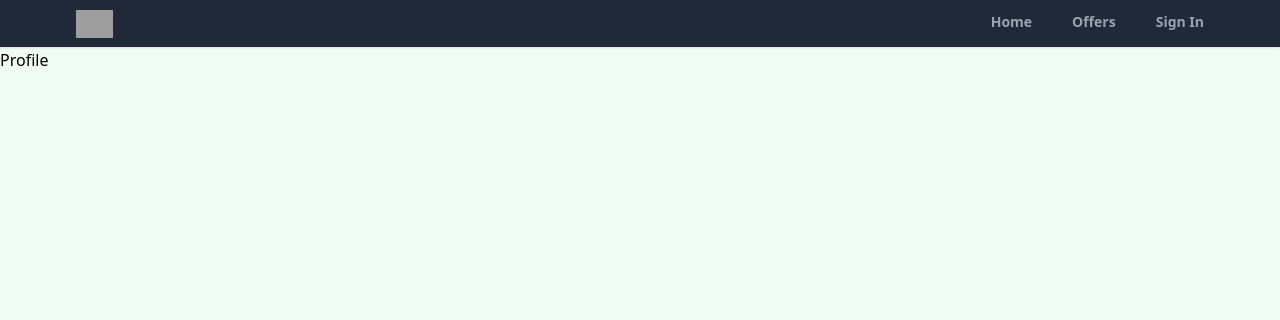
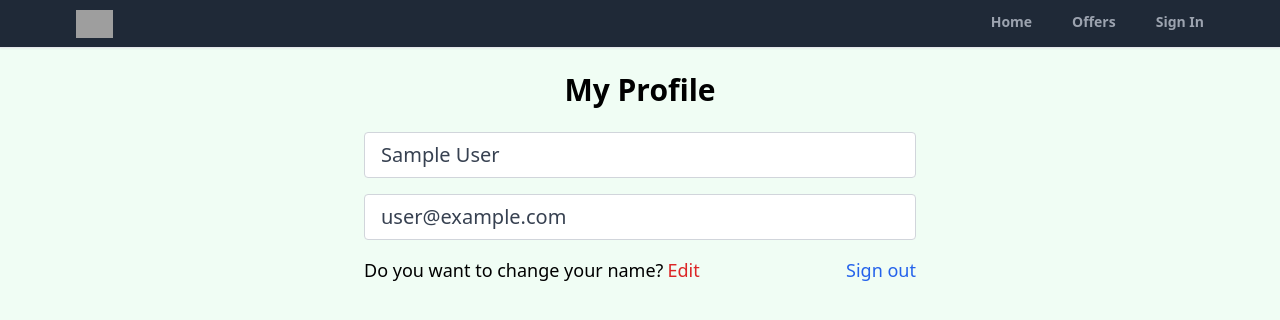
Before and after one commit to karthik5699/realtor-app, a React (Vite) app: page /profile in a window 1280 px wide. Shown: the top 320 px of the page. Built offline with nearby package versions, Linux system fonts and the light colour scheme; no server answers; sample sign-in values are in the browser's storage; grey boxes are pictures that could not be loaded.

Commit message:
created a private route and custom hook for profile page

```diff
--- a/src/App.jsx
+++ b/src/App.jsx
@@ -9,6 +9,7 @@
 import 'react-toastify/dist/ReactToastify.css';
 
 import Header from "./components/Header";
+import PrivateRoute from "./components/PrivateRoute";
 
 
 function App() {
@@ -19,7 +20,9 @@
       <Header />
       <Routes>
         <Route path="/" element={<Home />} />
-        <Route path="/profile" element={<Profile />} />
+        <Route path="/profile" element={<PrivateRoute />}>
+          <Route path="/profile" element={<Profile />} />
+        </Route>
         <Route path="sign-in" element={<SignIn />} />
         <Route path="/sign-up" element={<Signup />} />
         <Route path="forgot-password" element={<ForgotPassword />} />
--- a/src/components/OAuth.jsx
+++ b/src/components/OAuth.jsx
@@ -12,7 +12,7 @@
         try {
             const auth = getAuth();
             const provider = new GoogleAuthProvider();
-            const result = await signInWithPopup(auth, provider)
+            const result = await signInWithPopup(auth, provider);
             const user = result.user;
             // check if the user already exists in the db
             const docRef = doc(db, "users", user.uid);
--- /dev/null
+++ b/src/components/PrivateRoute.jsx
@@ -0,0 +1,12 @@
+import { Navigate, Outlet } from "react-router";
+import useAuthStatus from "../hooks/useAuthStatus";
+
+const PrivateRoute = () => {
+    const {loggedIn, status} = useAuthStatus();
+    if(status){
+        return <h3>Loading...</h3>
+    }
+    return loggedIn ? <Outlet /> : <Navigate to="/sign-in" />
+}
+
+export default PrivateRoute
--- /dev/null
+++ b/src/hooks/useAuthStatus.jsx
@@ -0,0 +1,21 @@
+import { getAuth, onAuthStateChanged } from "firebase/auth";
+import { useEffect, useState } from "react"
+
+
+const useAuthStatus = () => {
+    const [loggedIn, setLoggedIn] = useState(false);
+    const [status, setStatus] = useState(true);
+
+    useEffect(() => {
+        const auth = getAuth();
+        onAuthStateChanged(auth, (user) => {
+            if(user){
+                setLoggedIn(true);
+            }
+            setStatus(false)
+        })
+    }, [])
+    return {loggedIn, status}
+}
+
+export default useAuthStatus
--- a/src/pages/ForgotPassword.jsx
+++ b/src/pages/ForgotPassword.jsx
@@ -3,6 +3,8 @@
 
 import { Link } from "react-router-dom";
 import OAuth from "../components/OAuth";
+import { toast } from "react-toastify";
+import { getAuth, sendPasswordResetEmail } from "firebase/auth";
 
 const ForgotPassword = () => {
 
@@ -10,6 +12,17 @@
 
     const onChange = (e) => {
         setEmail(e.target.value)
+    }
+
+    const onSubmit = async (e) => {
+      e.preventDefault();
+      try {
+        const auth = getAuth();
+        await sendPasswordResetEmail(auth, email);
+        toast.success("A link has been sent to your email through which you can reset your password.")
+      } catch (error) {
+        toast.error("Email does not exist.")
+      }
     }
 
     return (
@@ -22,7 +35,7 @@
                     />
                 </div>
                 <div className="w-full md:w-[67%] lg:w-[40%] lg:ml-20">
-                    <form>
+                    <form onSubmit={onSubmit}>
                         <input className="mb-6 w-full px-4 py-2 text-xl text-gray-700 bg-white border-gray-300
                                          rounded transition ease-in-out"
                                type="email" id="email" value={email} onChange={onChange} placeholder="Email"/>
--- a/src/pages/Profile.jsx
+++ b/src/pages/Profile.jsx
@@ -1,8 +1,42 @@
+import { getAuth } from "firebase/auth";
+import { useState } from "react"
+import { useNavigate } from "react-router";
 
 
 const Profile = () => {
+  const auth = getAuth();
+  const navigate = useNavigate();
+  const [formData, setFormData] = useState({
+    name: auth.currentUser.displayName,
+    email: auth.currentUser.email
+  })
+
+  const {name, email} = formData;
+
+  const onLogOut = () => {
+    auth.signOut();
+    navigate("/")
+  }
+
+
   return (
-    <div>Profile</div>
+    <>
+      <section className="max-w-6xl mx-auto flex justify-center items-center flex-col">
+        <h1 className="text-3xl text-center mt-6 font-bold">My Profile</h1>
+        <div className="w-full md:w-[50%] mt-6 px-3">
+          <form>
+            <input type="text" id="name" value={name} disabled className="w-full mb-4 px-4 py-2 text-xl text-gray-700 bg-white border border-gray-300 rounded transition ease-in-out"/>
+            <input type="email" id="email" value={email} disabled className="w-full mb-4 px-4 py-2 text-xl text-gray-700 bg-white border border-gray-300 rounded transition ease-in-out"/>
+            <div className="flex justify-between whitespace-nowrap text-sm sm:text-lg mb-6">
+              <p className="flex items-center">Do you want to change your name?
+                <span className="text-red-600 hover:text-red-700 transition ease-in-out duration-200 ml-1 cursor-pointer">Edit</span>
+              </p>
+              <p onClick={onLogOut} className="text-blue-600 hover:text-blue-800 transition ease-in-out duration-200 cursor-pointer">Sign out</p>
+            </div>
+          </form>
+        </div>
+      </section>
+    </>
   )
 }
 
--- a/src/pages/SignIn.jsx
+++ b/src/pages/SignIn.jsx
@@ -1,10 +1,15 @@
 /* eslint-disable react/no-unescaped-entities */
 import { useState } from "react";
 import {AiFillEyeInvisible, AiFillEye} from 'react-icons/ai';
-import { Link } from "react-router-dom";
+import { Link, useNavigate } from "react-router-dom";
 import OAuth from "../components/OAuth";
 
+import { signInWithEmailAndPassword, getAuth } from "firebase/auth";
+import { toast } from "react-toastify";
+
 const SignIn = () => {
+
+    const navigate = useNavigate();
 
     const [showPassword, setShowPassword] = useState(false);
 
@@ -19,6 +24,19 @@
         setFormData((prevState) => ({...prevState, [e.target.id]: e.target.value}))
     }
 
+    const onSubmit = async (event) => {
+        event.preventDefault();
+        try {
+            const auth = getAuth();
+            const userCredentials = await signInWithEmailAndPassword(auth, email, password);
+            if(userCredentials.user){
+                navigate("/")
+            }
+        } catch (error) {
+            toast.error("Invalid user credentials")
+        }
+    }
+
     return (
         <section>
             <h1 className="text-3xl text-center mt-6 font-bold">Sign In</h1>
@@ -29,7 +47,7 @@
                     />
                 </div>
                 <div className="w-full md:w-[67%] lg:w-[40%] lg:ml-20">
-                    <form>
+                    <form onSubmit={onSubmit}>
                         <input className="mb-6 w-full px-4 py-2 text-xl text-gray-700 bg-white border-gray-300
                                          rounded transition ease-in-out"
                                type="email" id="email" value={email} onChange={onChange} placeholder="Email"/>
```
